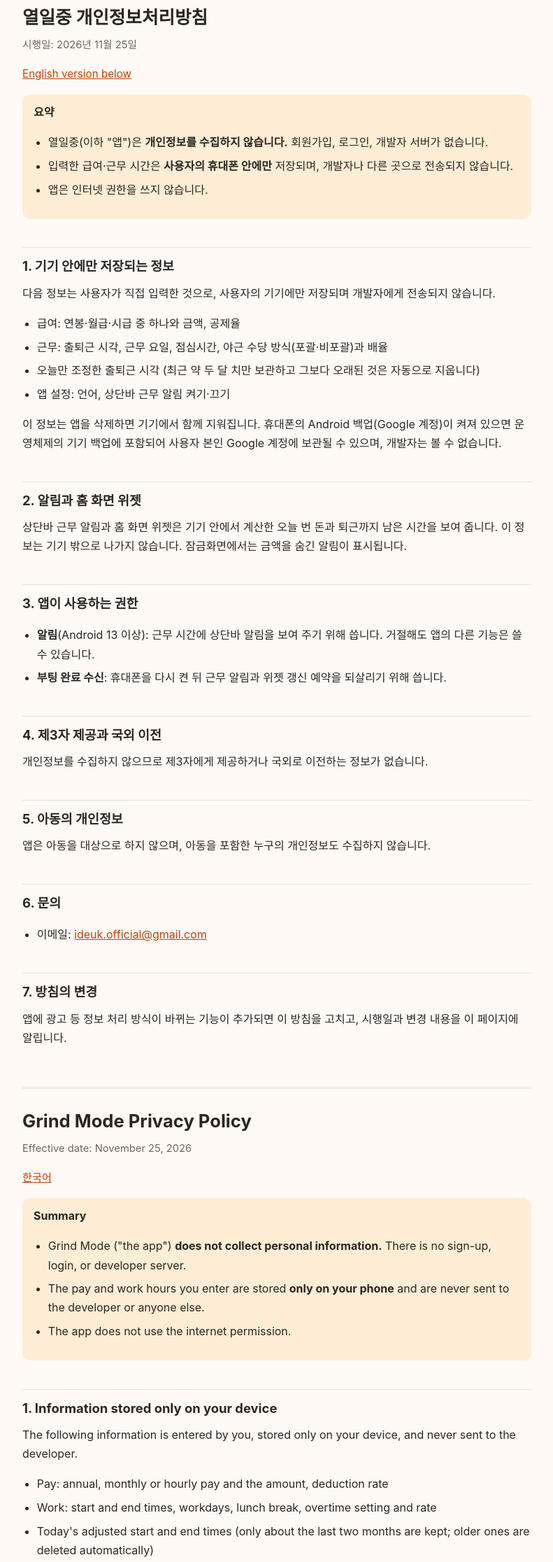
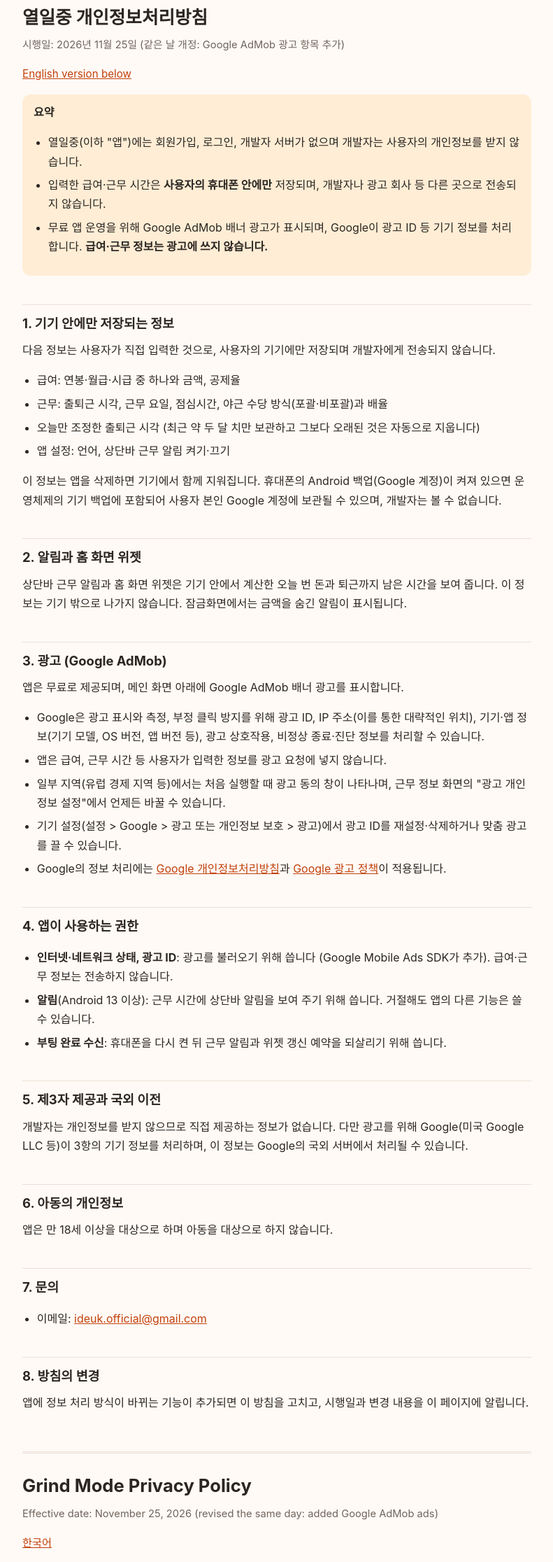
Before and after one commit to ideuk-official/ideuk-official.github.io, a plain HTML site: page grindmode/privacy/index.html in a window 1280 px wide. Shown: the part 29-2261 px from the top of the page at 70% size, without its empty margins (244-1035 px from the left). Drawn offline with Linux system fonts and the light colour scheme.

Commit message:
열일중 개인정보처리방침: Google AdMob 광고 항목 추가

```diff
--- a/grindmode/privacy/index.html
+++ b/grindmode/privacy/index.html
@@ -29,15 +29,15 @@
 <!-- ======================== 한국어 ======================== -->
 <section id="ko" lang="ko">
 <h1>열일중 개인정보처리방침</h1>
-<p class="meta">시행일: 2026년 11월 25일</p>
+<p class="meta">시행일: 2026년 11월 25일 (같은 날 개정: Google AdMob 광고 항목 추가)</p>
 <p class="lang"><a href="#en">English version below</a></p>
 
 <div class="summary">
   <strong>요약</strong>
   <ul>
-    <li>열일중(이하 "앱")은 <strong>개인정보를 수집하지 않습니다.</strong> 회원가입, 로그인, 개발자 서버가 없습니다.</li>
-    <li>입력한 급여·근무 시간은 <strong>사용자의 휴대폰 안에만</strong> 저장되며, 개발자나 다른 곳으로 전송되지 않습니다.</li>
-    <li>앱은 인터넷 권한을 쓰지 않습니다.</li>
+    <li>열일중(이하 "앱")에는 회원가입, 로그인, 개발자 서버가 없으며 개발자는 사용자의 개인정보를 받지 않습니다.</li>
+    <li>입력한 급여·근무 시간은 <strong>사용자의 휴대폰 안에만</strong> 저장되며, 개발자나 광고 회사 등 다른 곳으로 전송되지 않습니다.</li>
+    <li>무료 앱 운영을 위해 Google AdMob 배너 광고가 표시되며, Google이 광고 ID 등 기기 정보를 처리합니다. <strong>급여·근무 정보는 광고에 쓰지 않습니다.</strong></li>
   </ul>
 </div>
 
@@ -54,25 +54,36 @@
 <h2>2. 알림과 홈 화면 위젯</h2>
 <p>상단바 근무 알림과 홈 화면 위젯은 기기 안에서 계산한 오늘 번 돈과 퇴근까지 남은 시간을 보여 줍니다. 이 정보는 기기 밖으로 나가지 않습니다. 잠금화면에서는 금액을 숨긴 알림이 표시됩니다.</p>
 
-<h2>3. 앱이 사용하는 권한</h2>
+<h2>3. 광고 (Google AdMob)</h2>
+<p>앱은 무료로 제공되며, 메인 화면 아래에 Google AdMob 배너 광고를 표시합니다.</p>
 <ul>
+  <li>Google은 광고 표시와 측정, 부정 클릭 방지를 위해 광고 ID, IP 주소(이를 통한 대략적인 위치), 기기·앱 정보(기기 모델, OS 버전, 앱 버전 등), 광고 상호작용, 비정상 종료·진단 정보를 처리할 수 있습니다.</li>
+  <li>앱은 급여, 근무 시간 등 사용자가 입력한 정보를 광고 요청에 넣지 않습니다.</li>
+  <li>일부 지역(유럽 경제 지역 등)에서는 처음 실행할 때 광고 동의 창이 나타나며, 근무 정보 화면의 "광고 개인정보 설정"에서 언제든 바꿀 수 있습니다.</li>
+  <li>기기 설정(설정 &gt; Google &gt; 광고 또는 개인정보 보호 &gt; 광고)에서 광고 ID를 재설정·삭제하거나 맞춤 광고를 끌 수 있습니다.</li>
+  <li>Google의 정보 처리에는 <a href="https://policies.google.com/privacy?hl=ko">Google 개인정보처리방침</a>과 <a href="https://policies.google.com/technologies/ads?hl=ko">Google 광고 정책</a>이 적용됩니다.</li>
+</ul>
+
+<h2>4. 앱이 사용하는 권한</h2>
+<ul>
+  <li><strong>인터넷·네트워크 상태, 광고 ID</strong>: 광고를 불러오기 위해 씁니다 (Google Mobile Ads SDK가 추가). 급여·근무 정보는 전송하지 않습니다.</li>
   <li><strong>알림</strong>(Android 13 이상): 근무 시간에 상단바 알림을 보여 주기 위해 씁니다. 거절해도 앱의 다른 기능은 쓸 수 있습니다.</li>
   <li><strong>부팅 완료 수신</strong>: 휴대폰을 다시 켠 뒤 근무 알림과 위젯 갱신 예약을 되살리기 위해 씁니다.</li>
 </ul>
 
-<h2>4. 제3자 제공과 국외 이전</h2>
-<p>개인정보를 수집하지 않으므로 제3자에게 제공하거나 국외로 이전하는 정보가 없습니다.</p>
+<h2>5. 제3자 제공과 국외 이전</h2>
+<p>개발자는 개인정보를 받지 않으므로 직접 제공하는 정보가 없습니다. 다만 광고를 위해 Google(미국 Google LLC 등)이 3항의 기기 정보를 처리하며, 이 정보는 Google의 국외 서버에서 처리될 수 있습니다.</p>
 
-<h2>5. 아동의 개인정보</h2>
-<p>앱은 아동을 대상으로 하지 않으며, 아동을 포함한 누구의 개인정보도 수집하지 않습니다.</p>
+<h2>6. 아동의 개인정보</h2>
+<p>앱은 만 18세 이상을 대상으로 하며 아동을 대상으로 하지 않습니다.</p>
 
-<h2>6. 문의</h2>
+<h2>7. 문의</h2>
 <ul>
   <li>이메일: <a href="mailto:ideuk.official@gmail.com">ideuk.official@gmail.com</a></li>
 </ul>
 
-<h2>7. 방침의 변경</h2>
-<p>앱에 광고 등 정보 처리 방식이 바뀌는 기능이 추가되면 이 방침을 고치고, 시행일과 변경 내용을 이 페이지에 알립니다.</p>
+<h2>8. 방침의 변경</h2>
+<p>앱에 정보 처리 방식이 바뀌는 기능이 추가되면 이 방침을 고치고, 시행일과 변경 내용을 이 페이지에 알립니다.</p>
 </section>
 
 <hr class="sep">
@@ -80,15 +91,15 @@
 <!-- ======================== English ======================== -->
 <section id="en" lang="en">
 <h1>Grind Mode Privacy Policy</h1>
-<p class="meta">Effective date: November 25, 2026</p>
+<p class="meta">Effective date: November 25, 2026 (revised the same day: added Google AdMob ads)</p>
 <p class="lang"><a href="#ko">한국어</a></p>
 
 <div class="summary">
   <strong>Summary</strong>
   <ul>
-    <li>Grind Mode ("the app") <strong>does not collect personal information.</strong> There is no sign-up, login, or developer server.</li>
-    <li>The pay and work hours you enter are stored <strong>only on your phone</strong> and are never sent to the developer or anyone else.</li>
-    <li>The app does not use the internet permission.</li>
+    <li>Grind Mode ("the app") has no sign-up, login, or developer server, and the developer does not receive your personal information.</li>
+    <li>The pay and work hours you enter are stored <strong>only on your phone</strong> and are never sent to the developer, advertisers, or anyone else.</li>
+    <li>To keep the app free, it shows Google AdMob banner ads, and Google processes device information such as the advertising ID. <strong>Your pay and work information is never used for ads.</strong></li>
   </ul>
 </div>
 
@@ -105,25 +116,36 @@
 <h2>2. Notifications and home screen widgets</h2>
 <p>The status bar work notification and home screen widgets show what you earned today and the time until clock-out, calculated on your device. This information never leaves your device. On the lock screen, the notification hides the amount.</p>
 
-<h2>3. Permissions</h2>
+<h2>3. Advertising (Google AdMob)</h2>
+<p>The app is free and shows a Google AdMob banner ad at the bottom of the main screen.</p>
 <ul>
+  <li>To show and measure ads and prevent fraud, Google may process the advertising ID, IP address (and approximate location derived from it), device and app information (device model, OS version, app version, etc.), ad interactions, and crash and diagnostic data.</li>
+  <li>The app never puts your pay, work hours, or anything else you enter into ad requests.</li>
+  <li>In some regions (such as the EEA), an ad consent form appears on first launch; you can change your choice anytime under "Ad privacy settings" on the work info screen.</li>
+  <li>In your device settings (Settings &gt; Google &gt; Ads, or Privacy &gt; Ads) you can reset or delete the advertising ID or turn off personalized ads.</li>
+  <li>Google's processing is governed by the <a href="https://policies.google.com/privacy">Google Privacy Policy</a> and <a href="https://policies.google.com/technologies/ads">Google advertising policies</a>.</li>
+</ul>
+
+<h2>4. Permissions</h2>
+<ul>
+  <li><strong>Internet, network state, advertising ID</strong>: to load ads (added by the Google Mobile Ads SDK). Pay and work information is never sent.</li>
   <li><strong>Notifications</strong> (Android 13+): to show the work notification in the status bar during work hours. You can use the rest of the app if you decline.</li>
   <li><strong>Receive boot completed</strong>: to restore the work notification and widget refresh schedule after the phone restarts.</li>
 </ul>
 
-<h2>4. Third parties and international transfer</h2>
-<p>Because no personal information is collected, nothing is shared with third parties or transferred abroad.</p>
+<h2>5. Third parties and international transfer</h2>
+<p>The developer does not receive personal information and so shares none directly. For advertising, Google (including Google LLC in the US) processes the device information in section 3, which may be handled on Google's servers outside your country.</p>
 
-<h2>5. Children</h2>
-<p>The app is not directed at children and does not collect personal information from anyone, including children.</p>
+<h2>6. Children</h2>
+<p>The app is intended for adults 18 and over and is not directed at children.</p>
 
-<h2>6. Contact</h2>
+<h2>7. Contact</h2>
 <ul>
   <li>Email: <a href="mailto:ideuk.official@gmail.com">ideuk.official@gmail.com</a></li>
 </ul>
 
-<h2>7. Changes to this policy</h2>
-<p>If features that change how information is handled, such as ads, are added, this policy will be updated and the effective date and changes will be posted on this page.</p>
+<h2>8. Changes to this policy</h2>
+<p>If features that change how information is handled are added, this policy will be updated and the effective date and changes will be posted on this page.</p>
 </section>
 
 </main>
```
